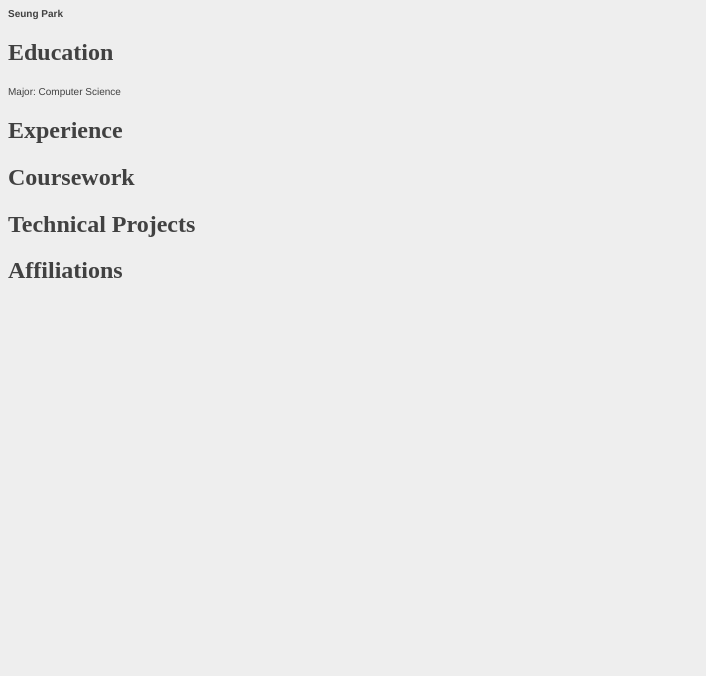
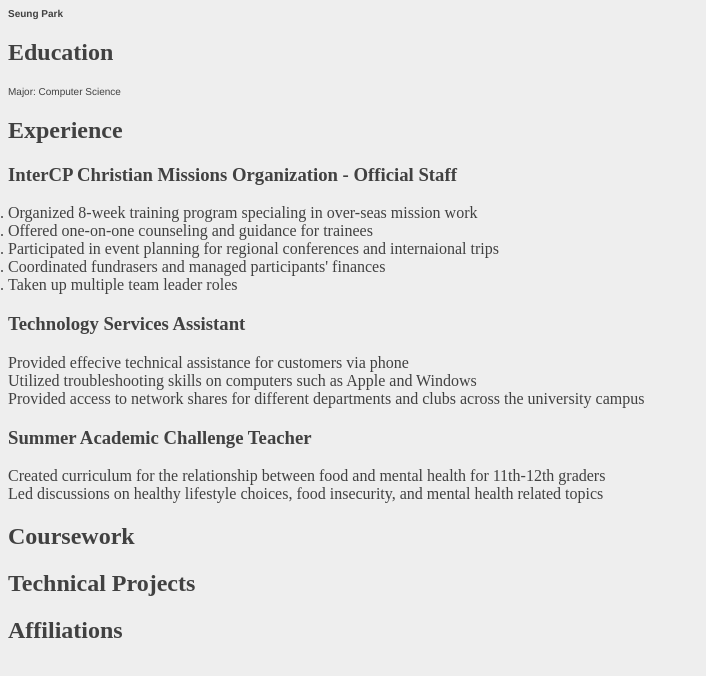
Before and after one commit to separk924/separk924.github.io, a plain HTML site: page resume.html in a window 1280 px wide. Shown: the whole page, without its empty margins (0-706 px from the left). Drawn offline with Linux system fonts and the light colour scheme.

Commit message:
added under Experience: SAC Teacher

```diff
--- a/resume.html
+++ b/resume.html
@@ -10,6 +10,34 @@
         <h2>Education</h2>
         <p>Major: Computer Science</p>
         <h2>Experience</h2>
+        <h3>InterCP Christian Missions Organization - Official Staff</h3>
+        <p>
+            <ol>
+                <li>Organized 8-week training program specialing in over-seas mission work</li>
+                <li>Offered one-on-one counseling and guidance for trainees</li>
+                <li>Participated in event planning for regional conferences and internaional trips</li>
+                <li>Coordinated fundrasers and managed participants' finances</li>
+                <li>Taken up multiple team leader roles</li>
+            </ol>
+        </p>
+        <h3>Technology Services Assistant</h3>
+        <p>
+            <ul>
+                <li>Provided effecive technical assistance for customers via phone</li>
+                <li>Utilized troubleshooting skills on computers such as Apple and Windows</li>
+                <li>Provided access to network shares for different departments and clubs across
+                    the university campus</li>
+            </ul>
+        </p>
+        <h3>Summer Academic Challenge Teacher</h3>
+        <p>
+            <ul>
+                <li>Created curriculum for the relationship between food and mental
+                    health for 11th-12th graders</li>
+                <li>Led discussions on healthy lifestyle choices, food insecurity, and
+                    mental health related topics</li>
+            </ul>
+        </p>
         <h2>Coursework</h2>
         <h2>Technical Projects</h2>
         <h2>Affiliations</h2>
```
